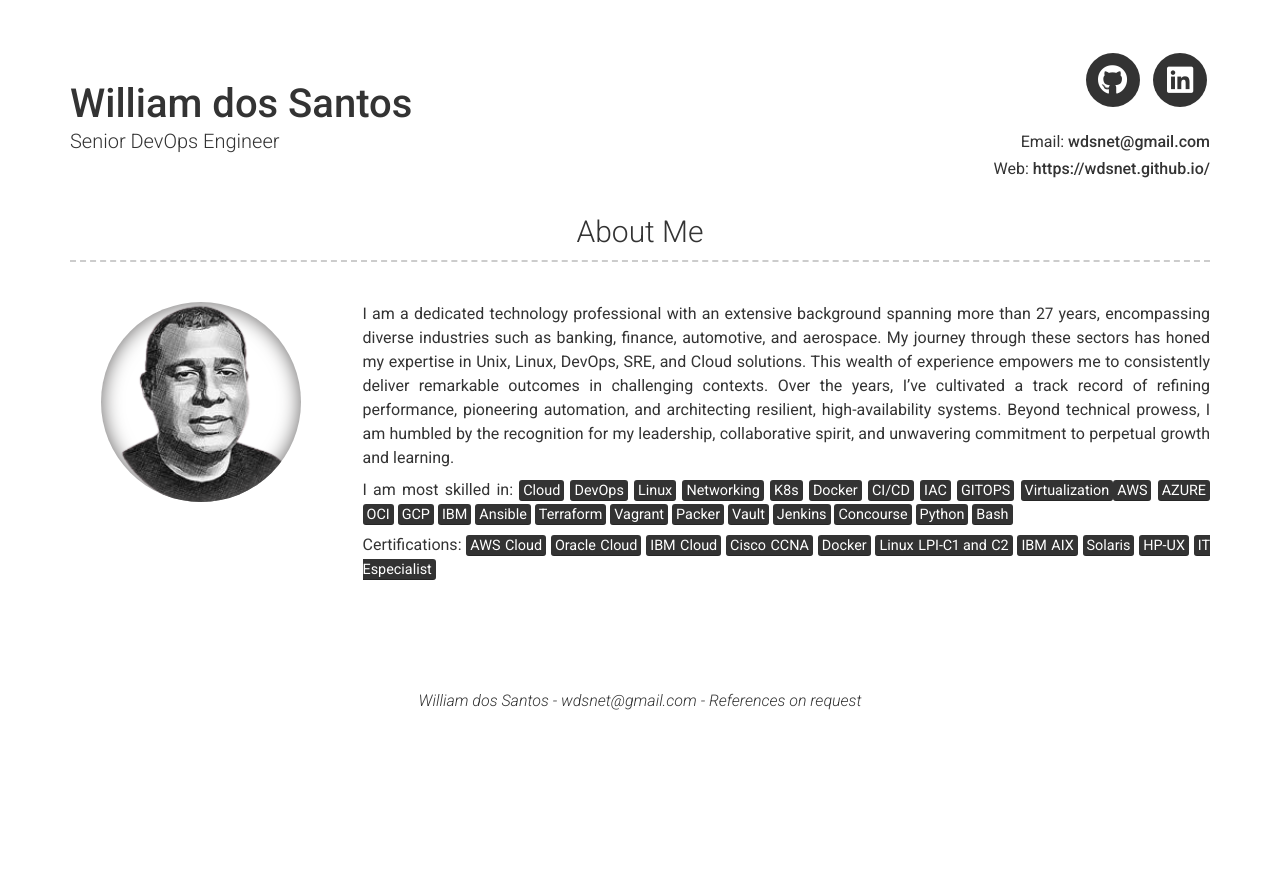
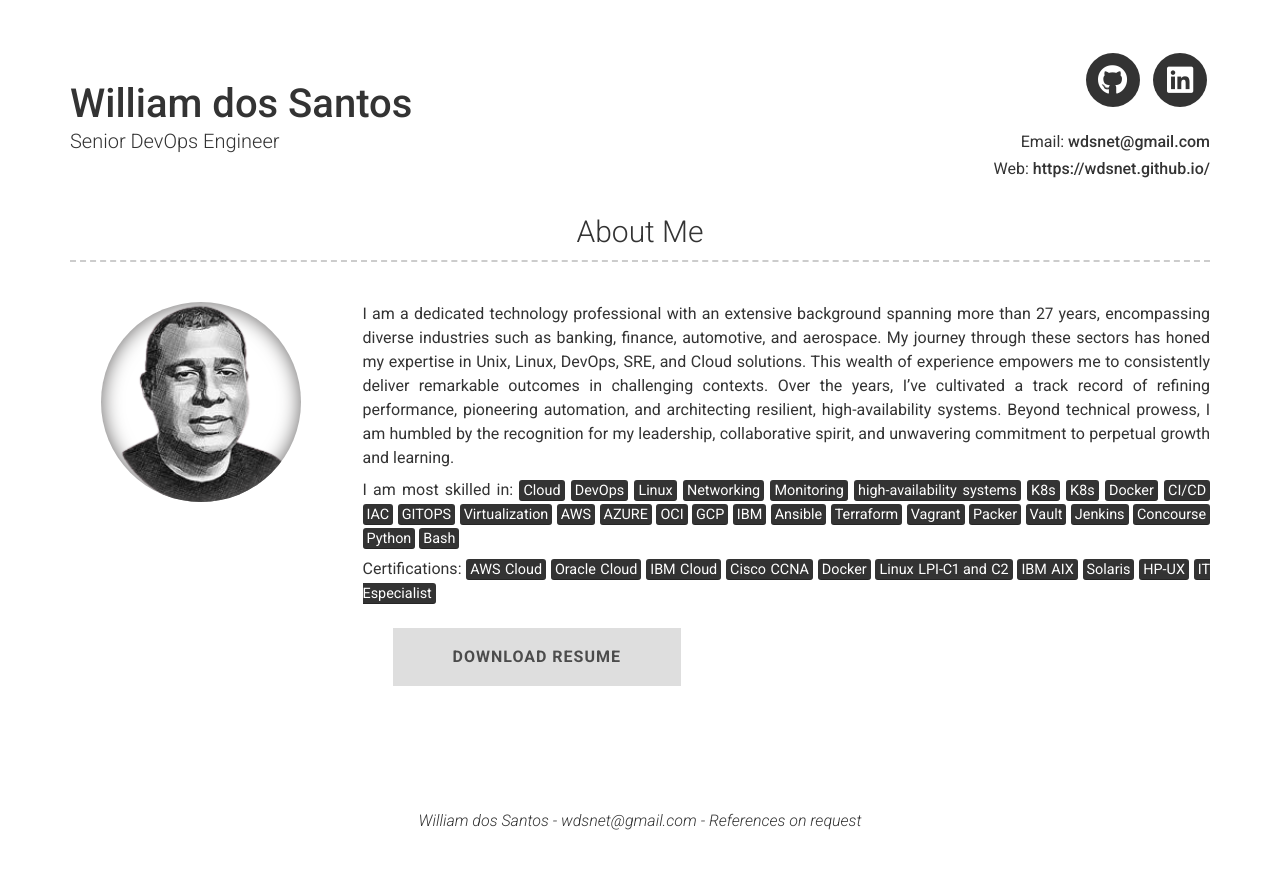
Before and after one commit to wdsnet/wdsnet.github.io, a Jekyll site: the page built from index.md, in a window 1280 px wide. Shown: the top 869 px of the page. Built offline with Jekyll 4.4.1, drawn with Linux system fonts in a browser that asks for light colours; nearby versions of some CDN libraries.

Commit message:
Update _config.yml

```diff
--- a/_config.yml
+++ b/_config.yml
@@ -50,11 +50,11 @@ about_profile_image: images/profile.jpg
 about_content: | # this will include new lines to allow paragraphs
   I am a dedicated technology professional with an extensive background spanning more than 27 years, encompassing diverse industries such as banking, finance, automotive, and aerospace. My journey through these sectors has honed my expertise in Unix, Linux, DevOps, SRE, and Cloud solutions. This wealth of experience empowers me to consistently deliver remarkable outcomes in challenging contexts. Over the years, I've cultivated a track record of refining performance, pioneering automation, and architecting resilient, high-availability systems. Beyond technical prowess, I am humbled by the recognition for my leadership, collaborative spirit, and unwavering commitment to perpetual growth and learning.
 
-  I am most skilled in: <mark>Cloud</mark> <mark>DevOps</mark> <mark>Linux</mark> <mark>Networking</mark> <mark>K8s</mark> <mark>Docker</mark> <mark>CI/CD</mark> <mark>IAC</mark> <mark>GITOPS</mark> <mark>Virtualization</mark><mark>AWS</mark> <mark>AZURE</mark> <mark>OCI</mark> <mark>GCP</mark> <mark>IBM</mark> <mark>Ansible</mark> <mark>Terraform</mark> <mark>Vagrant</mark> <mark>Packer</mark> <mark>Vault</mark> <mark>Jenkins</mark> <mark>Concourse</mark> <mark>Python</mark> <mark>Bash</mark>
-
+  I am most skilled in: <mark>Cloud</mark> <mark>DevOps</mark> <mark>Linux</mark> <mark>Networking</mark> <mark>Monitoring</mark> <mark>high-availability systems</mark> <mark>K8s</mark> <mark>K8s</mark> <mark>Docker</mark> <mark>CI/CD</mark> <mark>IAC</mark> <mark>GITOPS</mark> <mark>Virtualization</mark> <mark>AWS</mark> <mark>AZURE</mark> <mark>OCI</mark> <mark>GCP</mark> <mark>IBM</mark> <mark>Ansible</mark> <mark>Terraform</mark> <mark>Vagrant</mark> <mark>Packer</mark> <mark>Vault</mark> <mark>Jenkins</mark> <mark>Concourse</mark> <mark>Python</mark> <mark>Bash</mark>
 
   Certifications: <mark>AWS Cloud</mark> <mark>Oracle Cloud</mark> <mark>IBM Cloud</mark> <mark>Cisco CCNA</mark> <mark>Docker</mark> <mark>Linux LPI-C1 and C2</mark> <mark>IBM AIX</mark> <mark>Solaris</mark> <mark>HP-UX</mark> <mark>IT Especialist</mark>
 
+  [Download Resume](William_Resume.pdf){: .btn btn-center }
 # content:
 #   - title: SUMMARY # Title for the section
 #     layout: text # Type of content section (list/text)
```
